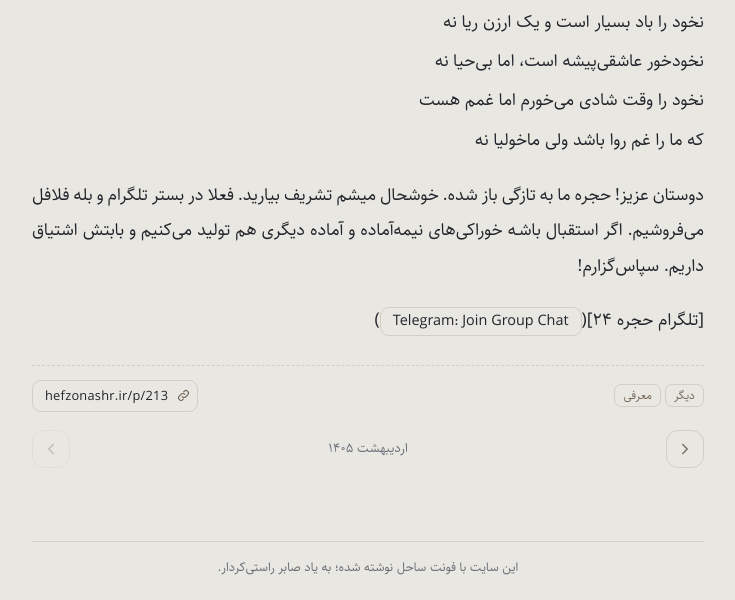
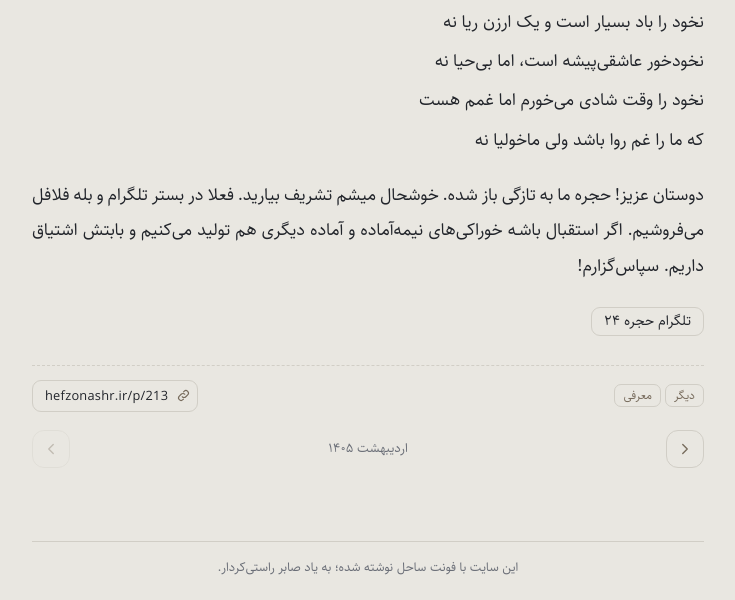
Before and after one commit to mamarezow/hefzonashr, an Eleventy site: page src/posts/post-20261011.md in a window 1280 px wide. Shown: the part 200-800 px from the top of the page, without its empty margins (272-1007 px from the left). Built offline with nearby package versions, Linux system fonts and the light colour scheme; Eleventy itself is replaced by a stand-in of ours; files that its build step writes are made by us from their sources.

Commit message:
Edit post: اندکی تبلیغات برای سلامت روان خوب است. (متن, from Telegram)

```diff
--- a/src/posts/post-20261011.md
+++ b/src/posts/post-20261011.md
@@ -13,4 +13,4 @@ tags: [otherthings, intro]
 
 دوستان عزیز! حجره ما به تازگی باز شده. خوشحال میشم تشریف بیارید. فعلا در بستر تلگرام و بله فلافل می‌فروشیم. اگر استقبال باشه خوراکی‌های نیمه‌آماده و آماده دیگری هم تولید می‌کنیم و بابتش اشتیاق داریم. سپاس‌گزارم!
 
-[تلگرام حجره ۲۴]([Telegram: Join Group Chat](https://t.me/+XybYURCHLF1hY2Q0))
+[تلگرام حجره ۲۴](https://t.me/+XybYURCHLF1hY2Q0)
```
